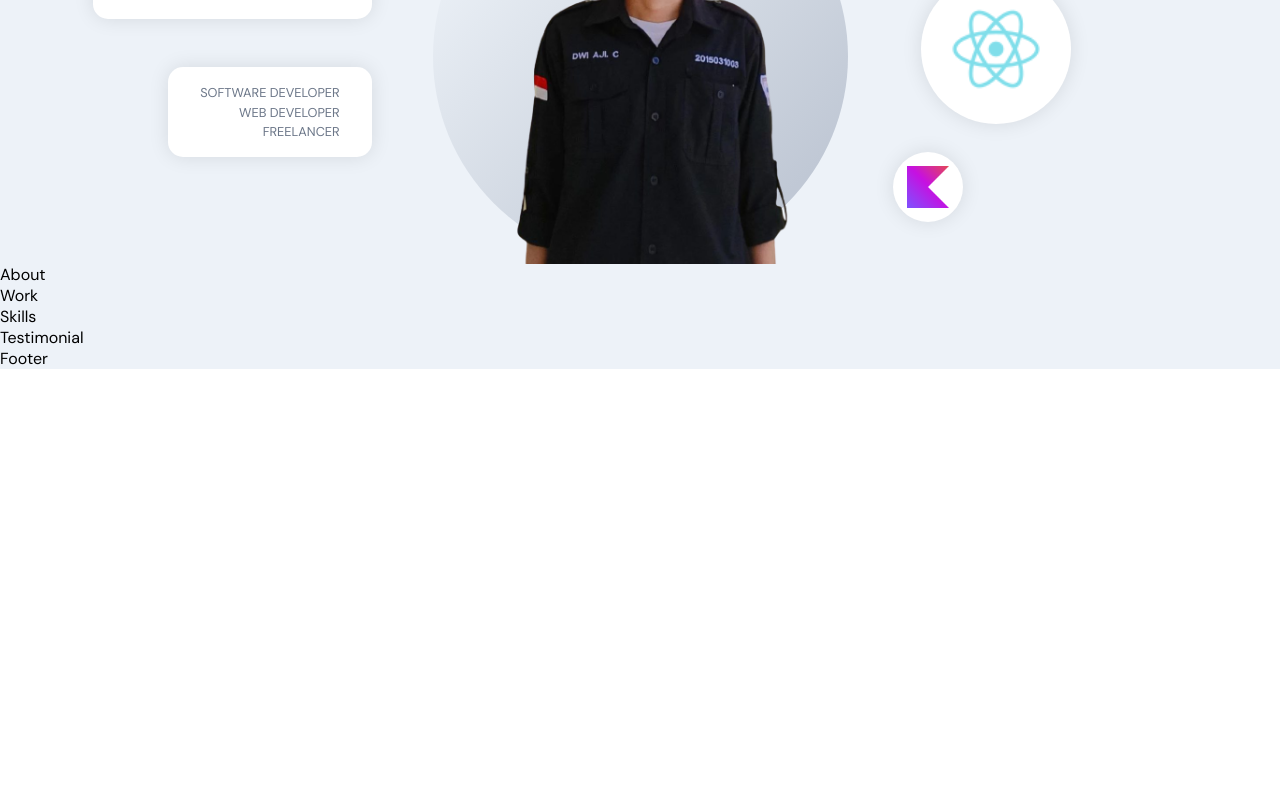
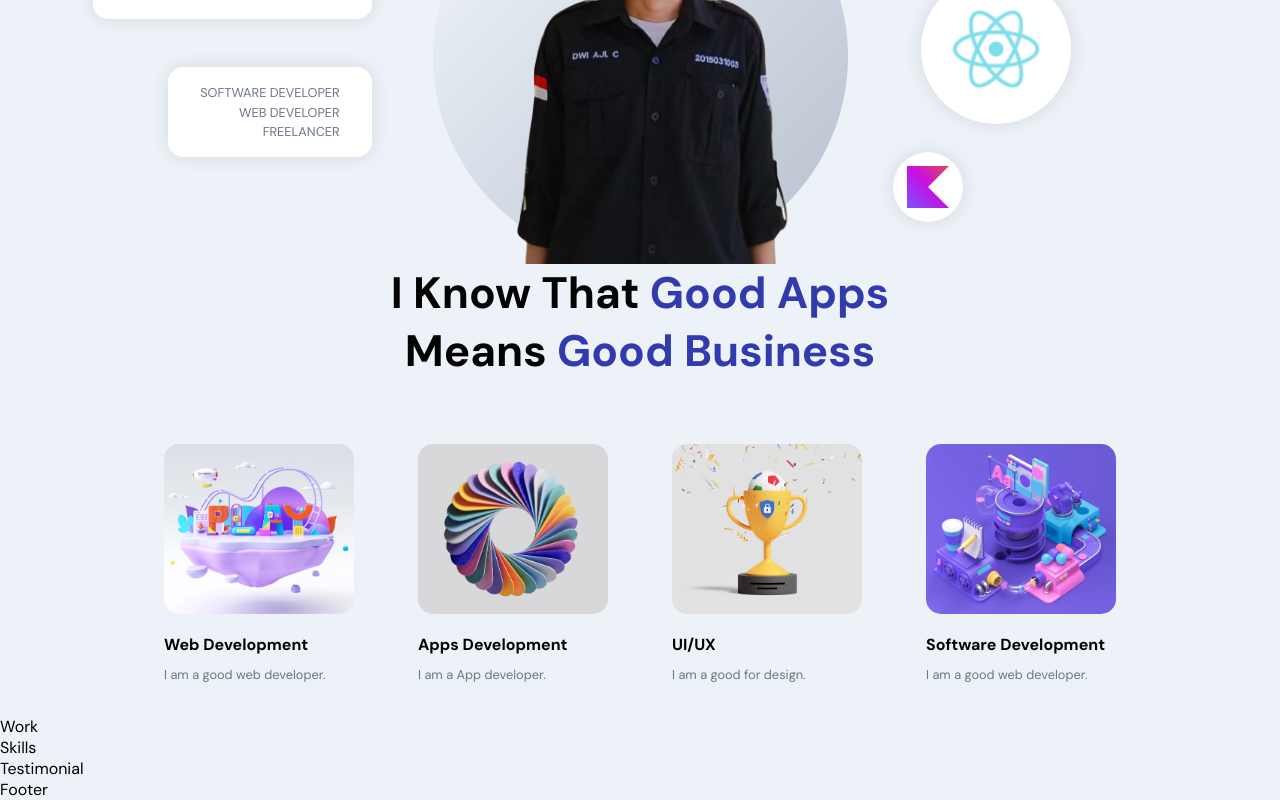
Before and after one commit to dwiajicahyono/Web-Portfolio-Backend-Sanity, a React (Create React App) app in the folder frontend_react/: page / in a window 1280 px wide. Shown: the part 293-1093 px from the top of the page. Before the commit the page ends 800 px from the top, so only its background shows below. Built offline with nearby package versions, Linux system fonts and the light colour scheme.

Commit message:
menambahkan about

```diff
--- a/frontend_react/src/container/About/About.jsx
+++ b/frontend_react/src/container/About/About.jsx
@@ -1,10 +1,43 @@
-import React from 'react'
+import React, {useState, useEffect} from 'react';
+import { motion } from "framer-motion";
 
+import { images } from '../../constants';
 import './About.scss';
+
+const abouts = [
+  {title: 'Web Development', description: 'I am a good web developer.', imgUrl: images.about01},
+  {title: 'Apps Development', description: 'I am a App developer.',  imgUrl: images.about02},
+  {title: 'UI/UX', description: 'I am a good for design.',  imgUrl: images.about03},
+  {title: 'Software Development', description: 'I am a good web developer.',  imgUrl: images.about04}
+];
 
 const About = () => {
   return (
-    <div>About</div>
+    <>
+    <h2 className='head-text'>
+    I Know That
+    <span> Good Apps </span>
+    <br />
+    means
+    <span> Good Business</span>
+    </h2>
+
+    <div className='app__profiles'>
+    {abouts.map((about, index) => (
+      <motion.div
+      whileInView={{opacity: 1 }}
+      whileHover={{ scale: 1.1 }}
+      transition={{ duration: 0.5, type: 'tween'}}
+      className="app__profile-item"
+      key={about.title + index}
+      >
+      <img src={about.imgUrl} alt={about.title}/>
+      <h2 className='bold-text' style={{marginTop: 20}} > {about.title} </h2>
+      <p className='p-text' style={{marginTop: 10}} > {about.description} </p>
+      </motion.div>
+    ))}
+    </div>
+    </>
   )
 }
 
--- a/frontend_react/src/container/About/About.scss
+++ b/frontend_react/src/container/About/About.scss
@@ -0,0 +1,38 @@
+.app__about {
+    flex: 1;
+    width: 100%;
+    flex-direction: column;
+  }
+
+  .app__profiles {
+    display: flex;
+    justify-content: center;
+    align-items: flex-start;
+    flex-wrap: wrap;
+    margin-top: 2rem;
+  }
+
+  .app__profile-item {
+    width: 190px;
+    display: flex;
+    justify-content: flex-start;
+    align-items: flex-start;
+    flex-direction: column;
+    margin: 2rem;
+
+    img {
+      width: 100%;
+      height: 170px;
+      border-radius: 15px;
+      object-fit: cover;
+    }
+
+    @media screen and (min-width: 2000px) {
+      width: 370px;
+      margin: 2rem 4rem;
+
+      img {
+        height: 320px;
+      }
+    }
+  }
```
